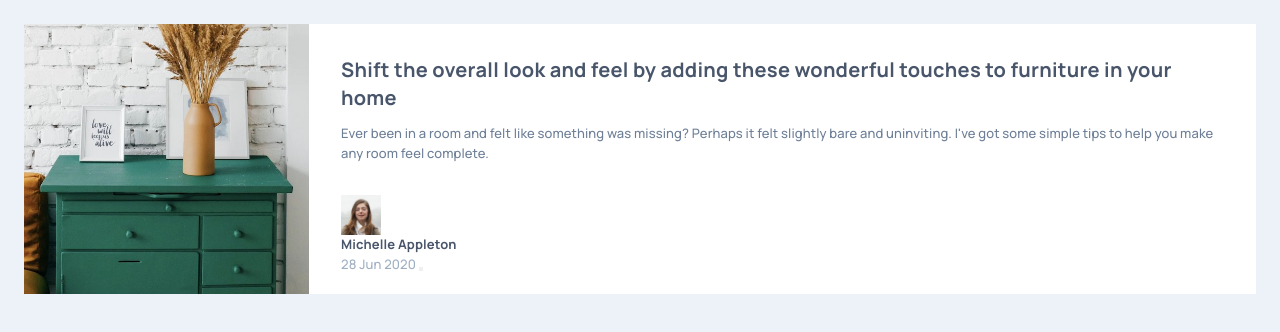
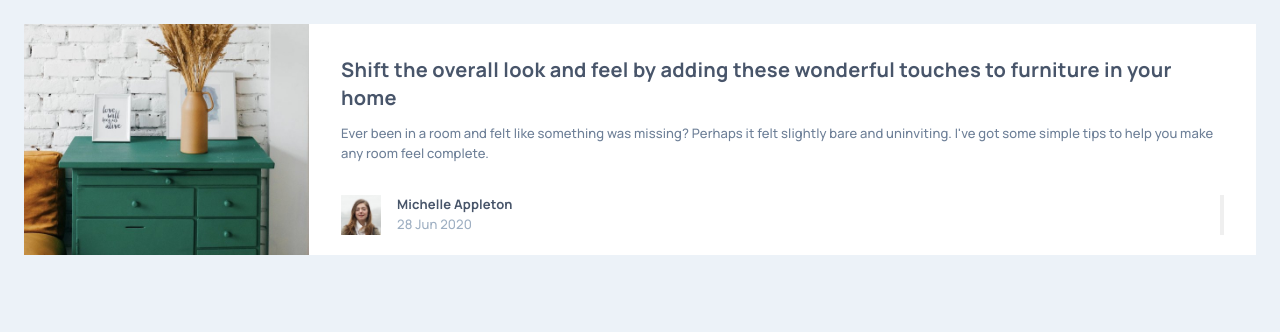
Before and after one commit to loki-pepe/article-preview-component, a plain HTML site: page index.html in a window 1280 px wide. Drawn offline with Linux system fonts and the light colour scheme.

Commit message:
set footer grid

```diff
--- a/static/style.css
+++ b/static/style.css
@@ -34,6 +34,11 @@ article {
 #author {
     color: var(--very-dark-grayish-blue);
     font-weight: 700;
+    grid-area: author;
+}
+
+#avatar {
+    grid-area: avatar;
 }
 
 body {
@@ -59,6 +64,16 @@ body {
     background: url("../images/drawers.jpg") center 25%/cover no-repeat border-box;
 }
 
+footer {
+    display: grid;
+    grid-template-columns: auto 1fr auto;
+    grid-template-areas:
+        "avatar author share"
+        "avatar date share"
+    ;
+    column-gap: 16px;
+}
+
 h1 {
     color: var(--very-dark-grayish-blue);
     line-height: calc(100% + 8px);
@@ -76,8 +91,13 @@ p {
     margin-block: 12px 32px;
 }
 
+#share {
+    grid-area: share;
+}
+
 time {
     color: var(--grayish-blue);
+    grid-area: date;
 }
 
 @media (min-width: 48rem) {
```
